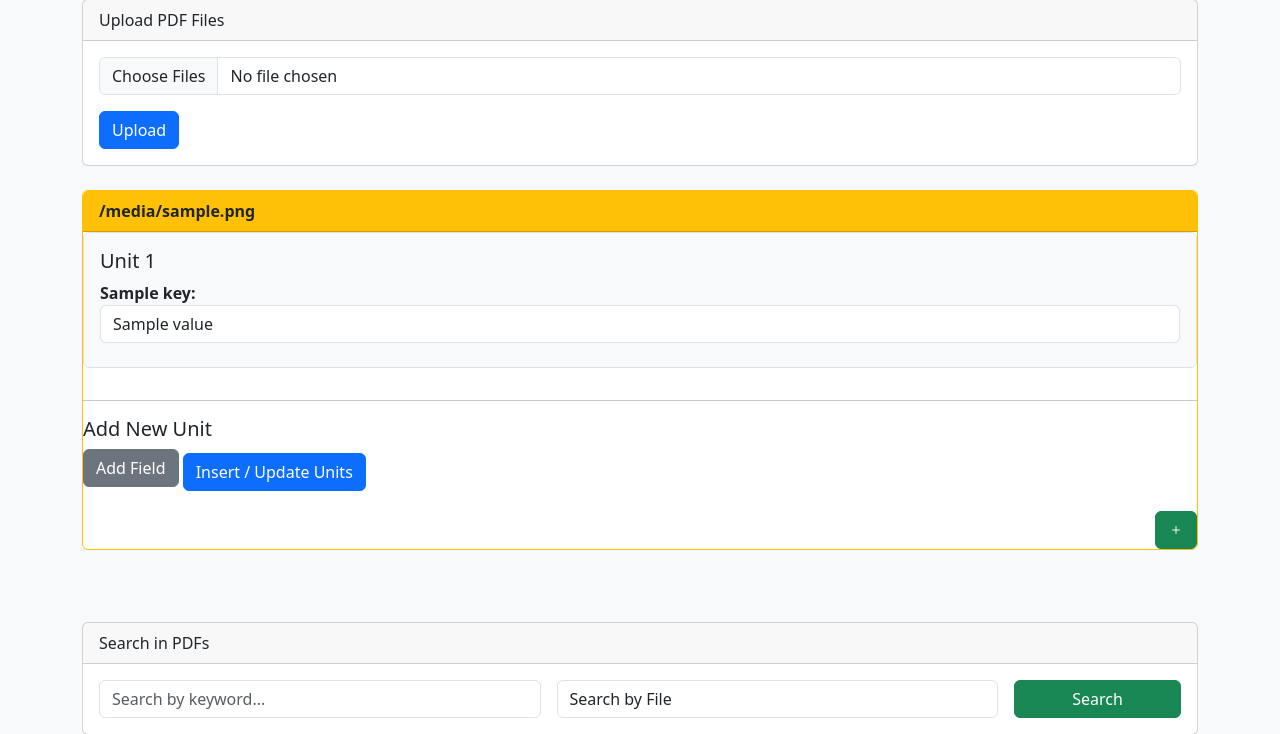
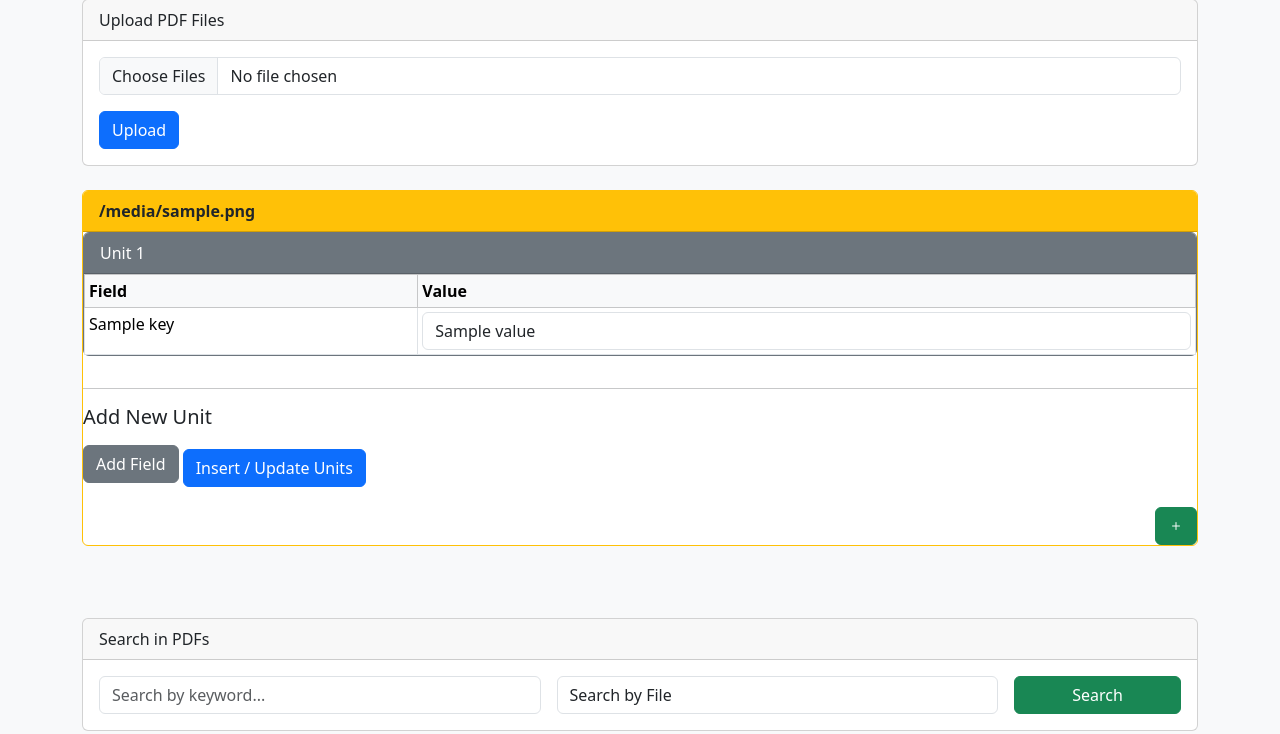
Before and after one commit to JamesyJoseph/Doc_Extracter-Search_Tool, a Flask app: page / in a window 1280 px wide. Shown: the part 121-855 px from the top of the page. Run offline with Flask 3, Linux system fonts and the light colour scheme; a database or web service that is not in the repository returns one stand-in record (values such as "Sample title"); data that the repository does not hold is empty.

Commit message:
Partially Output

```diff
--- a/app.py
+++ b/app.py
@@ -140,36 +140,50 @@ def update_preview():
     import json, re
     from flask import flash, redirect, url_for
 
-    # Get latest preview document
     preview = preview_collection.find_one(sort=[('_id', -1)])
     if not preview:
         flash("No preview available to update. Please upload a file.", "danger")
         return redirect(url_for('home'))
 
     existing_units = preview.get("units", [])
-    updated_units = {}
+    updated_units = {}     # updates to existing units
+    new_units = {}         # new entries reusing same indexes (0, 1, ...) but outside existing range
 
-    # Parse updated unit fields from form
+    existing_len = len(existing_units)
+
+    # Parse all form fields
     for key, value in request.form.items():
         unit_match = re.match(r'units\[(\d+)\]\[(.+?)\]', key)
         if unit_match:
             index = int(unit_match.group(1))
             field = unit_match.group(2)
-            if index not in updated_units:
-                updated_units[index] = {}
-            updated_units[index][field] = value.strip()
+            value = value.strip()
 
-      # Apply updates: if unit index exists, update it, otherwise keep as-is
+            # Classify as update or new
+            if index < existing_len:
+                if index not in updated_units:
+                    updated_units[index] = {}
+                updated_units[index][field] = value
+            else:
+                if index not in new_units:
+                    new_units[index] = {}
+                new_units[index][field] = value
+
+    # Merge updates with existing units
     merged_units = []
     for idx, original in enumerate(existing_units):
         merged = original.copy()
         if idx in updated_units:
-            for key, val in updated_units[idx].items():
-                merged[key] = val  # Overwrite only specified fields
+            merged.update(updated_units[idx])
         merged_units.append(merged)
 
+    # Append any new units
+    for idx in sorted(new_units.keys()):
+        new_unit = new_units[idx]
+        if new_unit:  # avoid empty units
+            merged_units.append(new_unit)
 
-    # Handle newly added unit (if any)
+    # If extra unit is passed via JSON string
     new_unit_data = request.form.get("new_unit_fields")
     if new_unit_data:
         try:
@@ -179,7 +193,7 @@ def update_preview():
         except json.JSONDecodeError:
             flash("Invalid new unit data submitted.", "warning")
 
-    # Update only 'units' in the preview collection
+    # Update in DB
     preview_collection.update_one(
         {"_id": preview["_id"]},
         {"$set": {"units": merged_units}}
--- a/templates/home.html
+++ b/templates/home.html
@@ -33,47 +33,7 @@
             </div>
         </div>
 
-         <!-- {% if preview is not none and preview %}
-            <div id="preview-container">
-                <div class="card mb-4 border-warning">
-                    <div class="card-header bg-warning text-dark fw-bold">
-                        {{ preview.filename }}
-                    </div>
-                    <form id="preview-form" action="/update_preview" method="post" onsubmit="return updatePreview(event)">
-                        <div style="max-height: 300px; overflow-y: auto;">
-                        <table class="table table-bordered">
-                            <thead>
-                                <tr><th>Field</th><th>Value</th></tr>
-                            </thead>
-                            <tbody>
-                            {% for key, value in preview.summary.items() %}
-                                <tr>
-                                    <td>{{ key }}</td>
-                                    <td><input type="text" class="form-control" name="summary[{{ key }}]" value="{{ value }}"></td>
-                                </tr>
-                            {% endfor %}
-                            </tbody>
-                        </table>
-                        </div>
-                        <hr>
-                        <h5 style="padding:10px">Add New Field</h5>
-                        <div class="mb-2" style="padding:10px">
-                            <input type="text" class="form-control" name="new_key" placeholder="New Key">
-                        </div>
-                        <div class="mb-2" style="padding:10px">
-                            <input type="text" class="form-control" name="new_value" placeholder="New Value">
-                        </div>
-                        <button type="submit" class="btn btn-primary">Insert</button>
-                    </form>
 
-                    <form action="/push_to_original" method="post" class="mt-3">
-                        <button type="submit" class="btn btn-success ms-2" style="float:right"><i class="bi bi-plus"></i></button>
-                    </form>
-                </div>
-            </div>
-        {% else %}
-        <p>No file uploaded. First upload file!</p>
-        {% endif %} -->
 
         {% if preview %}
         <div id="preview-container">
@@ -84,26 +44,50 @@
                 <form id="preview-form" action="/update_preview" method="post" onsubmit="return updatePreview(event)">
                     <div style="max-height: 300px; overflow-y: auto;">
                         {% for unit in preview.units %}
-                            <div class="border p-3 mb-3 rounded bg-light">
-                                <h5>Unit {{ loop.index }}</h5>
+                            {% set unit_index = loop.index0 %}
+                            <div class="card mb-3 border-secondary">
+                                <div class="card-header bg-secondary text-white">
+                                    Unit {{ loop.index }}
+                                </div>
+                                <div class="card-body p-0">
+                                    <table class="table table-bordered table-sm mb-0">
+                                        <thead class="table-light">
+                                            <tr>
+                                                <th style="width: 30%;">Field</th>
+                                                <th>Value</th>
+                                            </tr>
+                                        </thead>
+                                        <tbody>
                                             {% for key, value in unit.items() %}
-                                    <div class="mb-2">
-                                        <label><strong>{{ key }}:</strong></label>
-                                        <input type="text" class="form-control" name="units[{{ loop.index0 }}][{{ key }}]" value="{{ value }}">
+                                                <tr>
+                                                    <td><label for="unit-{{ unit_index }}-{{ key }}">{{ key }}</label></td>
+                                                    <td>
+                                                        <input type="text"
+                                                            class="form-control"
+                                                            id="unit-{{ unit_index }}-{{ key }}"
+                                                            name="units[{{ unit_index }}][{{ key }}]"
+                                                            value="{{ value }}">
+                                                    </td>
+                                                </tr>
+                                            {% endfor %}
+                                        </tbody>
+                                    </table>
+                                </div>
                             </div>
                         {% endfor %}
                     </div>
-                        {% endfor %}
-                    </div>
+
+
                     <hr>
                     <h5>Add New Unit</h5>
-                    <div id="unit-fields"></div>
+                    <div id="unit-fields" class="mb-3"></div>
 
                     <button type="button" class="btn btn-secondary mb-2" onclick="addUnitField()">Add Field</button>
 
                     <input type="hidden" name="new_unit_fields" id="new_unit_fields_json">
                     <button type="submit" class="btn btn-primary">Insert / Update Units</button>
                 </form>
+
 
                 <form action="/push_to_original" method="post" class="mt-3">
                     <button type="submit" class="btn btn-success ms-2" style="float:right"><i class="bi bi-plus"></i></button>
@@ -176,49 +160,54 @@ function updatePreview(event) {
     return false;
 }
 
-let unitFields = [];
+let newUnit = {};
 
     function addUnitField() {
-    const index = unitFields.length;
-    const container = document.getElementById('unit-fields');
+        const container = document.getElementById("unit-fields");
+        const index = Object.keys(newUnit).length;
 
-    const row = document.createElement('div');
-    row.className = 'row mb-2';
-    row.innerHTML = `
+        const div = document.createElement("div");
+        div.className = "row mb-2";
+        div.innerHTML = `
             <div class="col-md-5">
-            <input type="text" class="form-control" placeholder="Key" onchange="updateUnitField(${index}, 'key', this.value)">
+                <input type="text" class="form-control" placeholder="Field name" onchange="updateNewUnit(${index}, this.value, 'key')">
             </div>
             <div class="col-md-5">
-            <input type="text" class="form-control" placeholder="Value" onchange="updateUnitField(${index}, 'value', this.value)">
+                <input type="text" class="form-control" placeholder="Value" onchange="updateNewUnit(${index}, this.value, 'value')">
             </div>
             <div class="col-md-2">
-            <button type="button" class="btn btn-danger" onclick="removeUnitField(${index})">X</button>
+                <button type="button" class="btn btn-danger" onclick="removeField(this)">X</button>
             </div>
         `;
-    container.appendChild(row);
-    unitFields.push({key: '', value: ''});
-    updateJsonField();
+        container.appendChild(div);
+
+        newUnit[index] = { key: '', value: '' };
     }
 
-function updateUnitField(index, type, value) {
-    unitFields[index][type] = value;
-    updateJsonField();
+    function updateNewUnit(index, val, type) {
+        if (!newUnit[index]) newUnit[index] = { key: '', value: '' };
+        newUnit[index][type] = val;
+
+        // Build clean object
+        const cleaned = {};
+        for (const entry of Object.values(newUnit)) {
+            if (entry.key && entry.value) {
+                cleaned[entry.key] = entry.value;
+            }
         }
 
-function removeUnitField(index) {
-    unitFields.splice(index, 1);
-    document.getElementById('unit-fields').children[index].remove();
-    updateJsonField();
+        document.getElementById("new_unit_fields_json").value = JSON.stringify(cleaned);
     }
 
-function updateJsonField() {
-    const data = {};
-    for (const pair of unitFields) {
-        if (pair.key.trim() !== '' && pair.value.trim() !== '') {
-            data[pair.key.trim()] = pair.value.trim();
+    function removeField(btn) {
+        const div = btn.parentElement.parentElement;
+        div.remove();
+        // Clean state if needed
     }
-    }
-    document.getElementById('new_unit_fields_json').value = JSON.stringify(data);
+
+    function updatePreview(event) {
+        // Optional: Confirm or validate before submission
+        return true;
     }
 
 </script>
```
Also changed, not shown: templates/preview_section.html (+36 -9 lines). Lines whose indentation alone changed are shown as unchanged.
